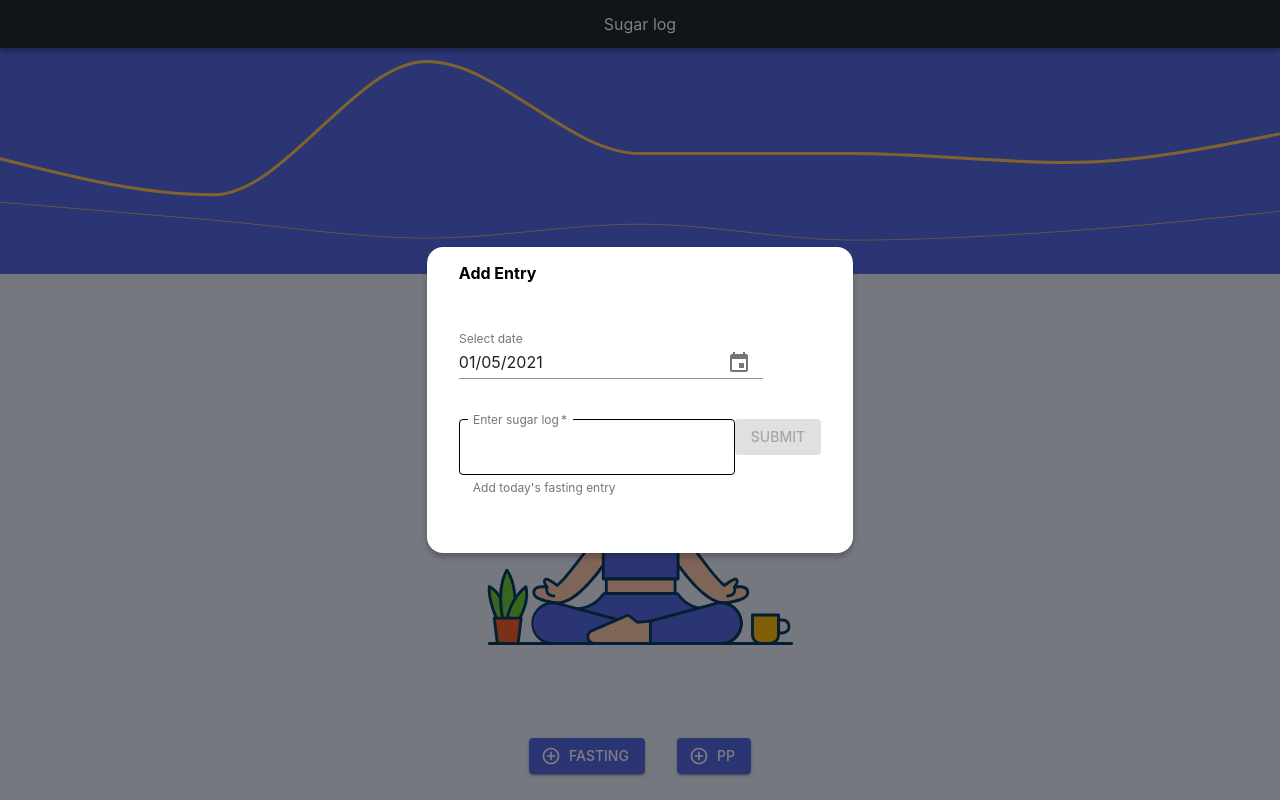
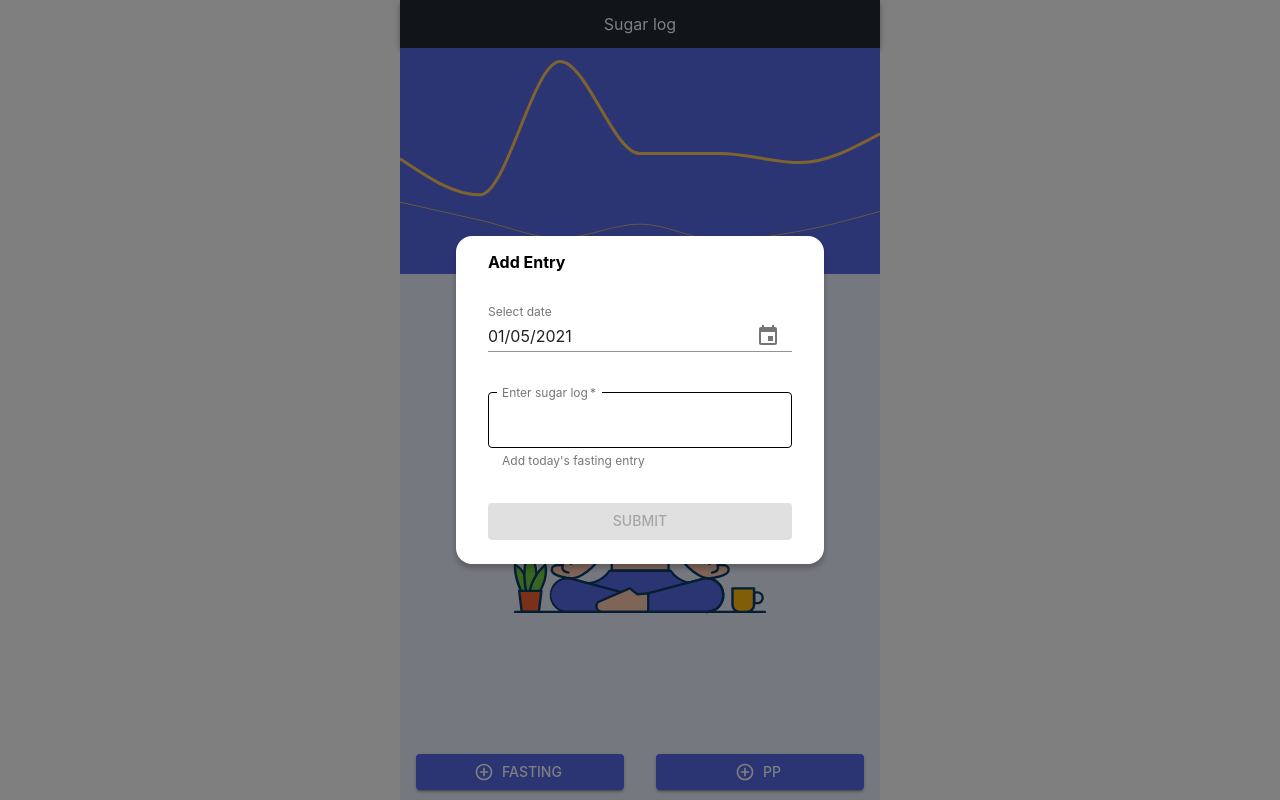
Before and after one commit to vaibhavmande/sugar-log, a React (Create React App) app: page / in a window 1280 px wide. Both pictures are taken after a click on the button "FASTING". Built offline with nearby package versions, Linux system fonts and the light colour scheme.

Commit message:
Added max width and scroll container

```diff
--- a/src/components/blocks/Action/Action.js
+++ b/src/components/blocks/Action/Action.js
@@ -7,6 +7,13 @@ import AppButton from '../../elements/AppButton'
 
 const AddButton = styled(AppButton)`
   margin: 0 1rem;
+  flex-basis: 50%;
+`
+const ButtonContainer = styled(FlexContainer)`
+  position: absolute;
+  bottom: 10px;
+  left: 0;
+  width: 100%;
 `
 
 const Action = ({ isEnabled = true, entries, setEntries }) => {
@@ -14,7 +21,7 @@ const Action = ({ isEnabled = true, entries, setEntries }) => {
   const [addFormType, setAddFormType] = React.useState(null)
 
   return (
-    <FlexContainer ai="center" jc="center">
+    <ButtonContainer ai="center" jc="center">
       <AddButton
         variant="contained"
         startIcon={<ControlPointIcon />}
@@ -44,7 +51,7 @@ const Action = ({ isEnabled = true, entries, setEntries }) => {
         entries={entries}
         setEntries={setEntries}
       />
-    </FlexContainer>
+    </ButtonContainer>
   )
 }
 
--- a/src/components/blocks/AddEntry/AddEntry.js
+++ b/src/components/blocks/AddEntry/AddEntry.js
@@ -6,6 +6,7 @@ import styled from 'styled-components'
 import TextField from '@material-ui/core/TextField'
 import AppButton from '../../elements/AppButton'
 import DateFnsUtils from '@date-io/date-fns'
+import FlexContainer from '../../containers/FlexContainer'
 import {
   MuiPickersUtilsProvider,
   KeyboardDatePicker,
@@ -26,7 +27,7 @@ const FlexModal = styled(Modal)`
 `
 
 const Heading = styled.h4`
-  margin-bottom: 2rem;
+  margin-bottom: 1rem;
 `
 
 const StyledInput = styled(TextField)`
@@ -107,7 +108,8 @@ export default function AddEntry({ open, setOpen, type, entries, setEntries }) {
         }}
       >
         <Slide direction="up" in={open} mountOnEnter unmountOnExit>
-          <Paper>
+          <Paper style={{ display: 'flex', flexDirection: 'column' }}>
+            <FlexContainer fd="column">
               <Heading>Add Entry</Heading>
               <SpacedContainer>
                 <MuiPickersUtilsProvider utils={DateFnsUtils}>
@@ -142,6 +144,7 @@ export default function AddEntry({ open, setOpen, type, entries, setEntries }) {
               >
                 Submit
               </AppButton>
+            </FlexContainer>
           </Paper>
         </Slide>
       </FlexModal>
--- a/src/components/blocks/AppContainer/AppContainer.js
+++ b/src/components/blocks/AppContainer/AppContainer.js
@@ -6,6 +6,7 @@ import styled from 'styled-components'
 
 const ColoredBackground = styled(FlexContainer)`
   background-color: #ecf1ff;
+  height: calc(100% - 48px);
 `
 const AppContainer = () => {
   const [entries, setEntries] = useState([])
--- a/src/components/blocks/Card/Card.js
+++ b/src/components/blocks/Card/Card.js
@@ -2,9 +2,9 @@ import React from 'react'
 import styled, { css } from 'styled-components'
 
 const READINGS_COLORS = {
-  high: 'red',
-  safe: 'green',
-  moderate: 'yellow',
+  high: '#db7f7f',
+  safe: '#89d089',
+  moderate: '#dbdb81',
   unknown: 'whitesmoke',
 }
 
@@ -16,7 +16,7 @@ const Parent = styled.div`
 `
 
 const Left = styled.div`
-  flex-basis: 60%;
+  flex-basis: 70%;
   padding: 0.8rem 0;
   display: flex;
   flex-direction: column;
@@ -74,7 +74,7 @@ const Card = ({ date, time, reading, type }) => {
         </DateTime>
         <Lighter fs="0.9rem">({type})</Lighter>
       </Left>
-      <Right status="safe">
+      <Right status="moderate">
         <Reading>{reading}</Reading>
       </Right>
     </Parent>
--- a/src/components/blocks/Readings/Readings.js
+++ b/src/components/blocks/Readings/Readings.js
@@ -2,7 +2,7 @@ import styled from 'styled-components'
 import Action from '../Action/Action'
 import FlexContainer from '../../containers/FlexContainer'
 import Card from '../Card/Card'
-import meditate from '../../../images/meditate1.svg'
+import meditate from '../../../images/meditate.svg'
 
 const Container = styled(FlexContainer)`
   flex-grow: 1;
@@ -19,9 +19,16 @@ const AbsoluteAction = styled(Action)`
 `
 
 const CardContainer = styled(FlexContainer)`
-  flex: 1;
+  position: absolute;
+  top: 0;
+  bottom: 0;
+  left: 0;
+  right: 0;
+  /* flex: 1; */
+  overflow: auto;
+  margin-bottom: 3.5rem;
   & > div {
-    margin: 0.6rem 0;
+    margin: 1rem;
   }
   ${({ length }) =>
     length === 0 &&
@@ -31,7 +38,7 @@ const CardContainer = styled(FlexContainer)`
 `
 const EmptyBox = styled.span`
   display: block;
-  margin: 0 auto;
+  margin: 2rem auto;
 `
 
 const Readings = ({ entries, setEntries }) => {
--- a/src/index.css
+++ b/src/index.css
@@ -26,6 +26,7 @@ h4 {
 
 #root {
   height: 100vh;
-  display: flex;
-  flex-direction: column;
+  width: 100%;
+  max-width: 30rem;
+  margin: 0 auto;
 }
```
Also changed, not shown: src/images/meditate.svg (renamed from src/images/meditate1.svg), src/images/meditate2.svg (deleted). Lines whose indentation alone changed are shown as unchanged.
